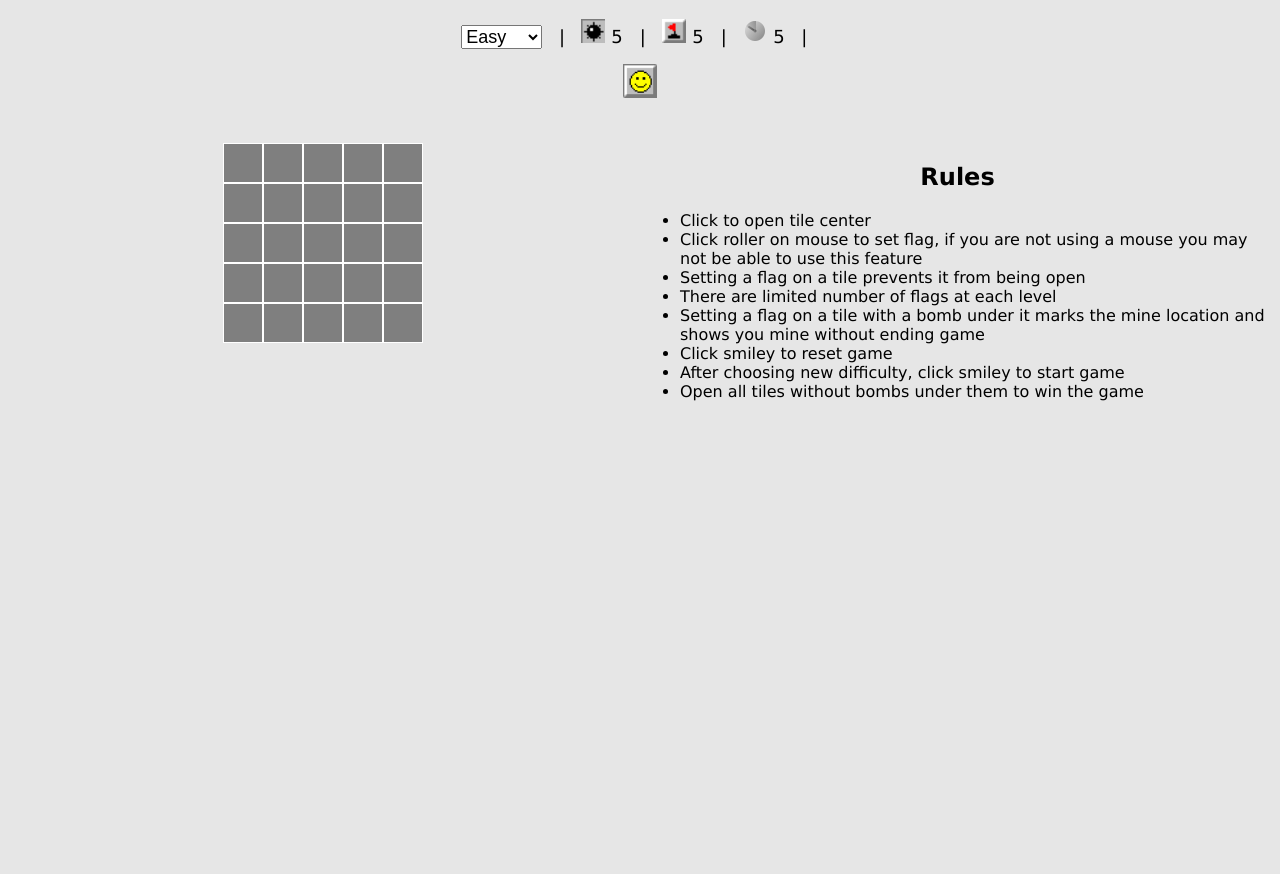
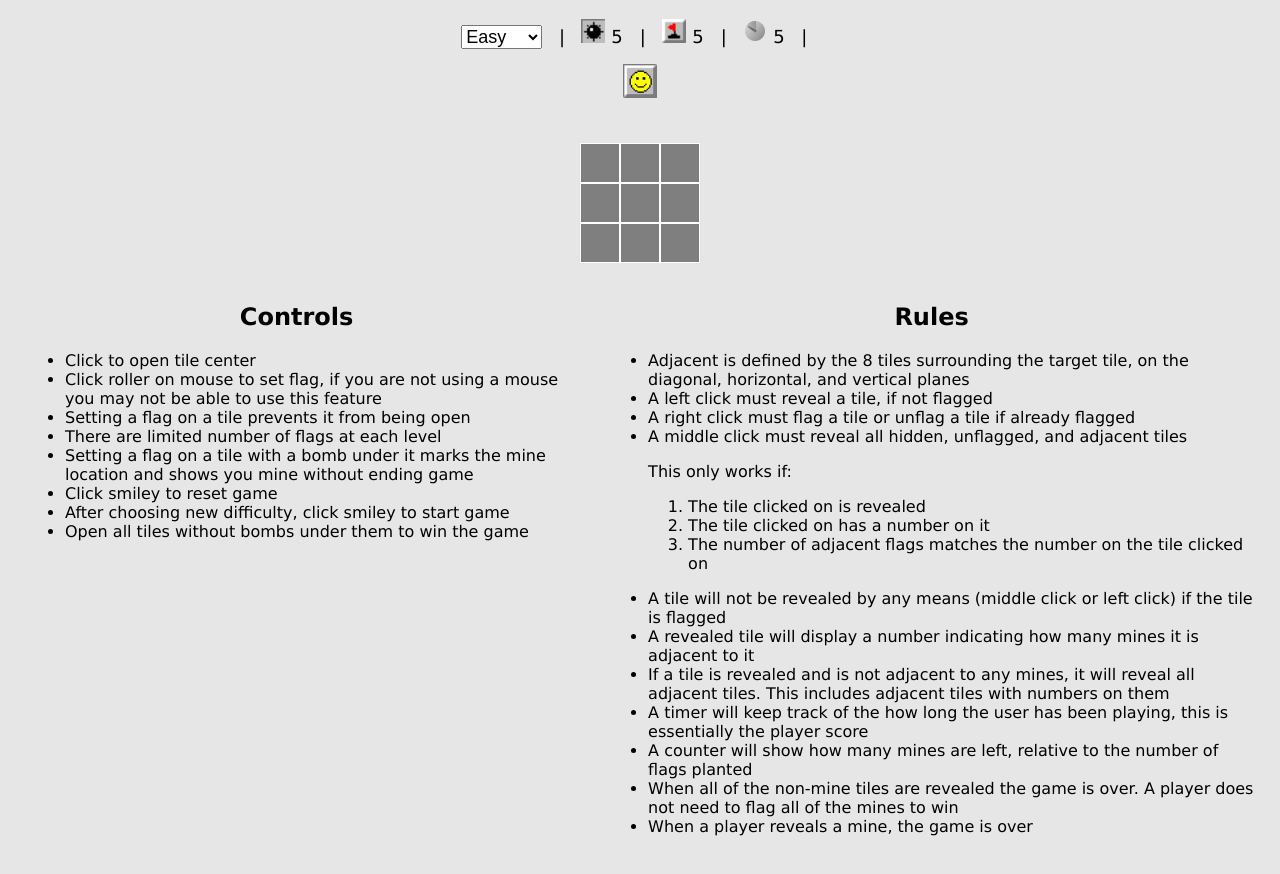
Before and after one commit to Foyin/Minesweeper, a website: page index.html in a window 1280 px wide. Shown: the part 62-936 px from the top of the page. Before the commit the page ends 800 px from the top, so only its background shows below. Drawn offline with Linux system fonts and the light colour scheme.

Commit message:
Added controls and rules

```diff
--- a/index.html
+++ b/index.html
@@ -48,7 +48,8 @@
             <div id="gameArea">
                 <canvas id="myCanvas"></canvas>
                 <div id="infoSection">
-                    <h2>Rules</h2>
+                    <div>
+                        <h2>Controls</h2>
                         <ul>
                             <li>Click to open tile center</li>
                             <li>Click roller on mouse to set flag, if you are not using a mouse you may not be able to use this feature</li>
@@ -60,18 +61,40 @@
                             <li>Open all tiles without bombs under them to win the game</li>
 
                         </ul>
+                    </div>
+                    <div>
+                        <h2>Rules</h2>
+                        <ul>
+                            <li>Adjacent is defined by the 8 tiles surrounding the target tile, on the diagonal, horizontal, and vertical planes</li>
+                            <li>A left click must reveal a tile, if not flagged</li>
+                            <li>A right click must flag a tile or unflag a tile if already flagged</li>
+                            <li>A middle click must reveal all hidden, unflagged, and adjacent tiles
+                                <p> This only works if:
+                                    <ol>
+                                        <li>The tile clicked on is revealed</li>
+                                        <li>The tile clicked on has a number on it</li>
+                                        <li>The number of adjacent flags matches the number on the tile clicked on</li>
+                                    </ol>
+                                </p>
+                            </li>
+                            <li>A tile will not be revealed by any means (middle click or left click) if the tile is flagged</li>
+                            <li>A revealed tile will display a number indicating how many mines it is adjacent to it</li>
+                            <li>If a tile is revealed and is not adjacent to any mines, it will reveal all adjacent tiles. This includes adjacent tiles with numbers on them</li>
+                            <li>A timer will keep track of the how long the user has been playing, this is essentially the player score</li>
+                            <li>A counter will show how many mines are left, relative to the number of flags planted</li>
+                            <li>When all of the non-mine tiles are revealed the game is over. A player does not need to flag all of the mines to win</li>
+                            <li>When a player reveals a mine, the game is over</li>
+
+                        </ul>
+                    </div>
                 <!--
                     <div>
                         <h2>Leaderboard</h2>
                     </div>
                 -->
-
                 </div>
-
             </div>
             <script type="text/javascript" src="src/minesweeper.js" ></script>
-
-
         </div>
     </body>
 </html>
--- a/public/styles/style.css
+++ b/public/styles/style.css
@@ -25,6 +25,8 @@ html{
     margin: 0px auto;
     position: relative;
     background-color: rgb(230, 230, 230);
+    display: grid;
+    grid-template-columns: repeat(auto-fit, minmax(35rem, 2fr));
 }
 
 canvas {
@@ -151,8 +153,6 @@ select{
 }
 
 #gameArea{
-    display: grid;
-    grid-template-columns: repeat(auto-fit, minmax(35rem, 2fr));
     padding: 5px;
 }
 
@@ -173,5 +173,11 @@ select{
 }
 
 #infoSection{
+    display: flex;
+    flex-direction: row;
     height: 100%;
 }
+
+#infoSection div{
+    margin: 20px;
+}
--- a/src/minesweeper.js
+++ b/src/minesweeper.js
@@ -23,8 +23,8 @@ var start;
 
 //Flags should always be less than bombs or mines
 const EASY = {
-  cols: 5,
-  rows: 5,
+  cols: 3,
+  rows: 3,
   numBombs: 5,
   numFlags: 5
 }
```
Lines whose indentation alone changed are shown as unchanged.
